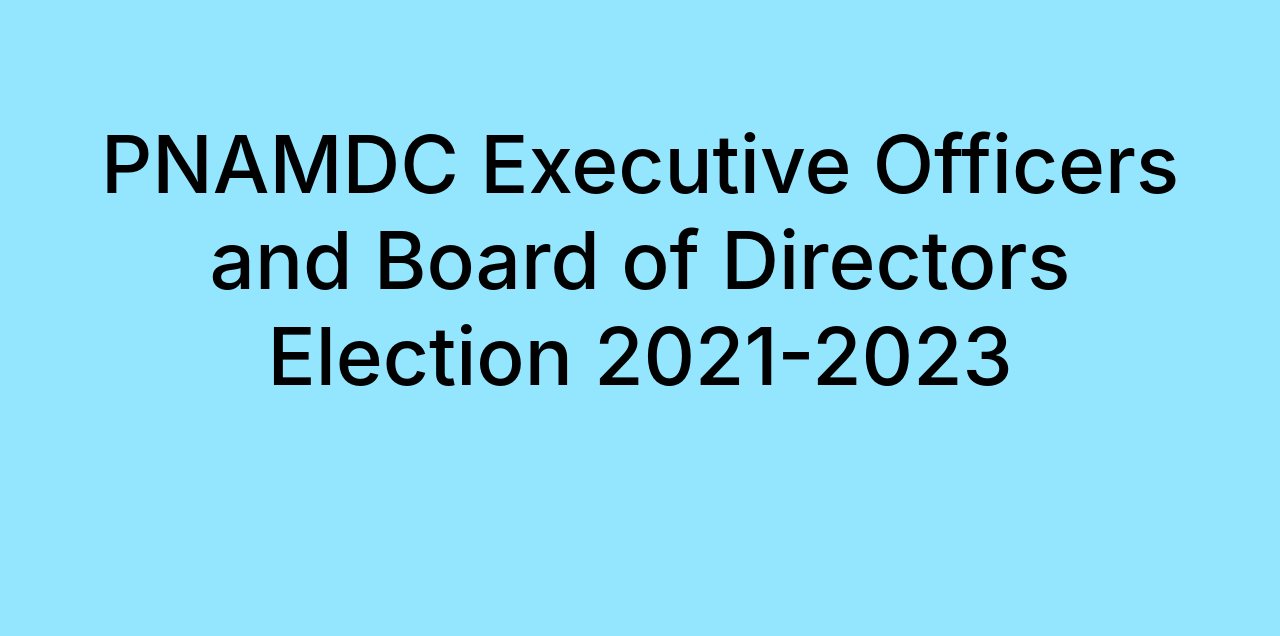
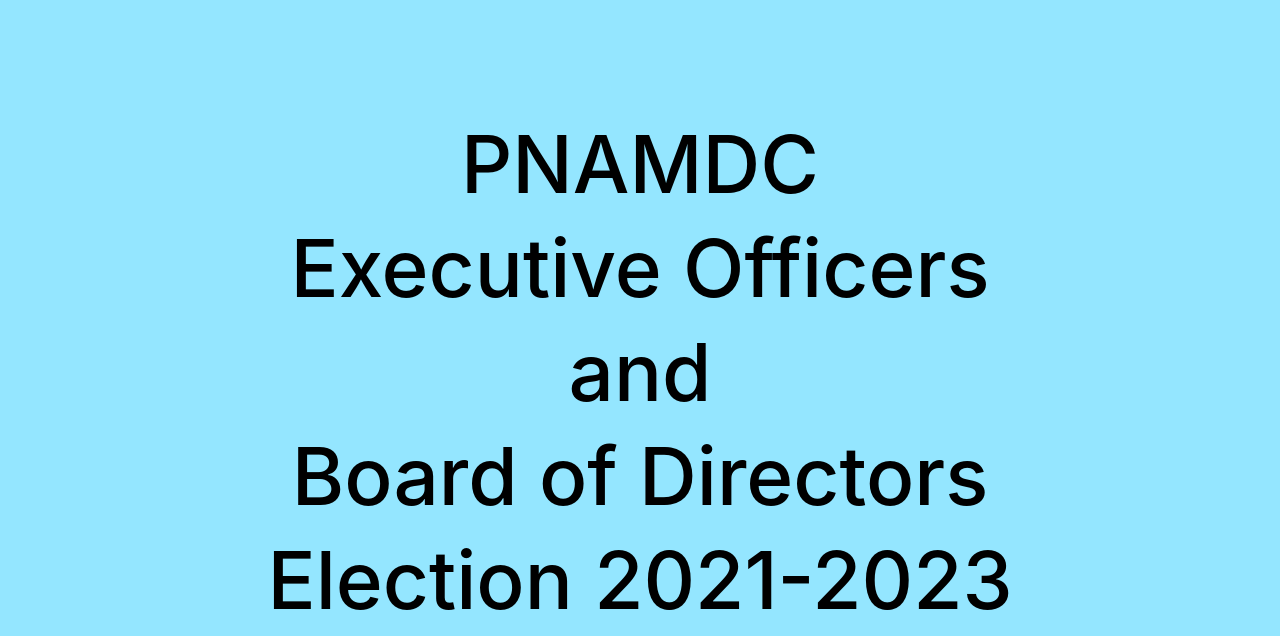
Before and after one commit to azach99/PNAMDCElection, a Django app: page / in a window 1280 px wide. Shown: the part 284-920 px from the top of the page. Before the commit the page ends 670 px from the top, so only its background shows below. Run offline with Django 3.2, Linux system fonts and the light colour scheme; some libraries are stand-ins or nearby versions.

Commit message:
adjusting homepage, adding allowed hosts

```diff
--- a/PNAM/settings.py
+++ b/PNAM/settings.py
@@ -25,7 +25,7 @@ SECRET_KEY = 'vo30v8+7_v)3-$l%qp@%uwhf)3-!7wtnjy1=1%pr-p#vuaenc!'
 # SECURITY WARNING: don't run with debug turned on in production!
 DEBUG = True
 
-ALLOWED_HOSTS = []
+ALLOWED_HOSTS = ['pnamdcelection2020.pythonanywhere.com']
 
 
 # Application definition
--- a/Submission/templates/Submission/home.html
+++ b/Submission/templates/Submission/home.html
@@ -6,6 +6,10 @@
         <br>
         <br>
         <br>
-        <h1 style="font-size:500%">PNAMDC Executive Officers and Board of Directors Election 2021-2023</h1>
+        <h1 style="font-size:500%">PNAMDC</h1>
+        <h1 style="font-size:500%">Executive Officers</h1>
+        <h1 style="font-size:500%">and</h1>
+        <h1 style="font-size:500%">Board of Directors</h1>
+        <h1 style="font-size:500%">Election 2021-2023</h1>
     </center>
         {% endblock content %}
```
Also changed, not shown: db.sqlite3.
